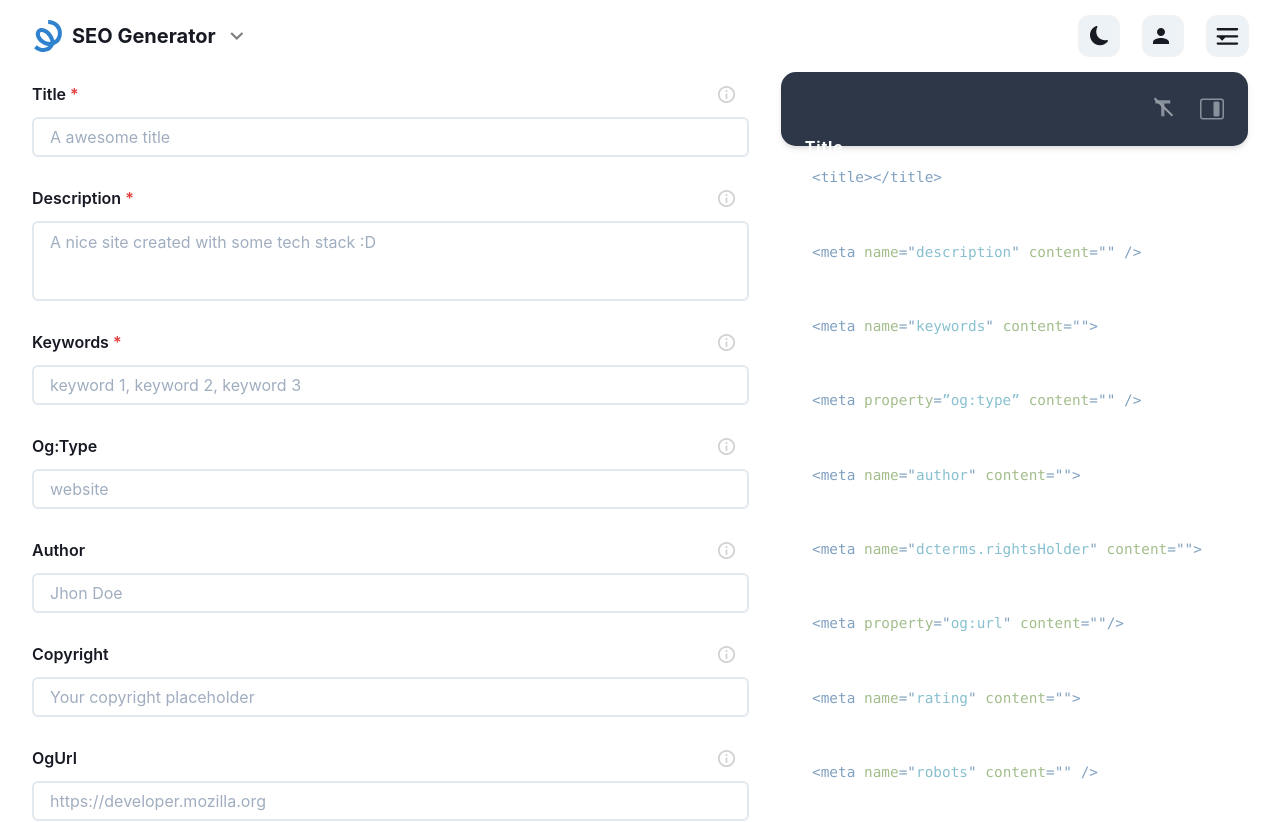
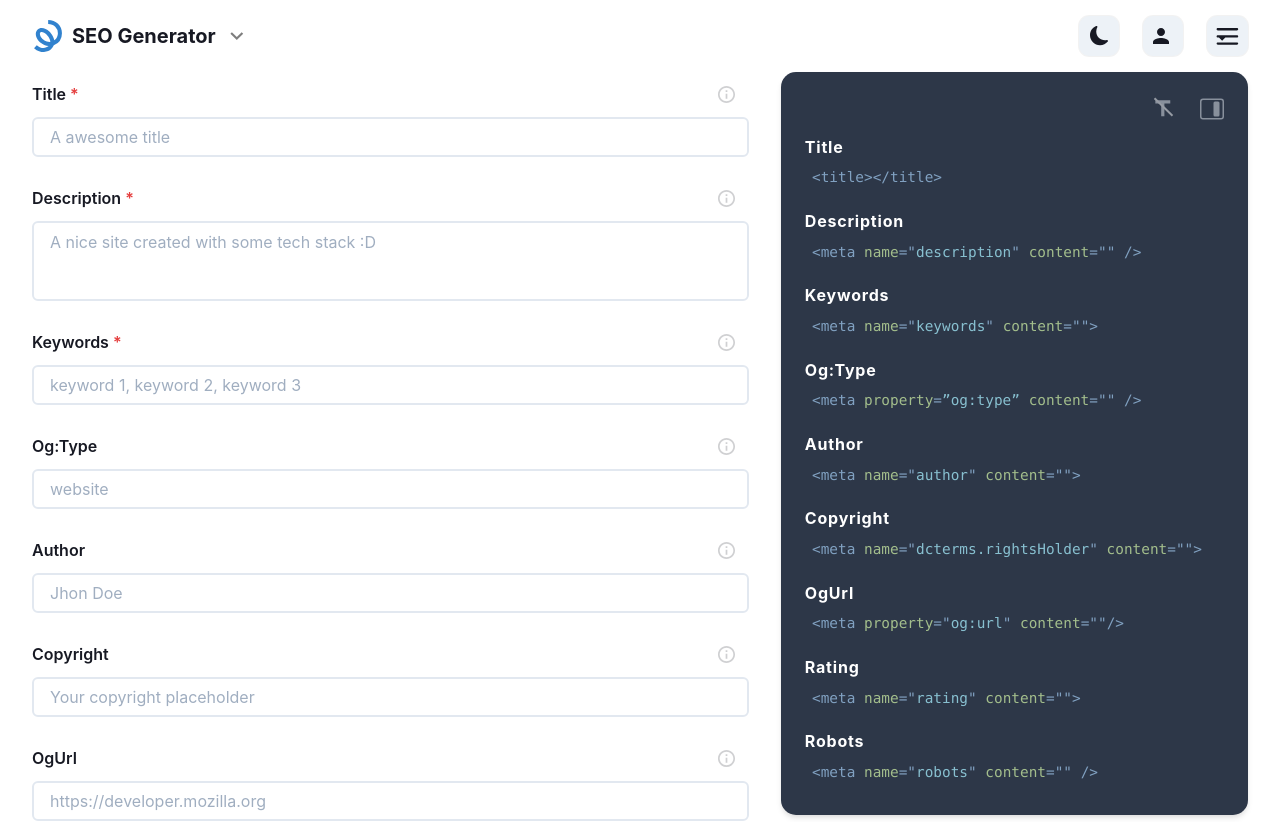
Before and after one commit to mrLuisFer/seo-generator, a Next.js app: page / in a window 1280 px wide. Shown: the top 822 px of the page. Built offline with nearby package versions, Linux system fonts and the light colour scheme.

Commit message:
change details for the Meta tag component

```diff
--- a/components/home/RightSidebar/MetaTags/index.tsx
+++ b/components/home/RightSidebar/MetaTags/index.tsx
@@ -1,7 +1,5 @@
-import { Box } from '@chakra-ui/react'
 import KeywordsTag from './KeywordsTag'
 import MetaTag from './MetaTag'
-import { useSidebarTitlesCtx } from 'context/SidebarTitlesCtx'
 
 interface MetaTagsProps {
   [stateValue: string]: string
@@ -18,11 +16,8 @@ export default function MetaTags({
   rating,
   robots,
 }: MetaTagsProps) {
-  const { showTitles } = useSidebarTitlesCtx()
-
   return (
-    <Box position="absolute">
-      <Box position={showTitles ? 'relative' : 'fixed'}>
+    <>
       <MetaTag tagTitle="Title" htmlTemplate={`<title>${titleInput}</title>`} />
       <MetaTag tagTitle="Description" htmlTemplate={`<meta name="description" content="${descriptionTextarea}" />`} />
       <KeywordsTag tagValue={keywordsInput} />
@@ -32,7 +27,6 @@ export default function MetaTags({
       <MetaTag tagTitle="OgUrl" htmlTemplate={`<meta property="og:url" content="${ogUrl}"/>`} />
       <MetaTag tagTitle="Rating" htmlTemplate={`<meta name="rating" content="${rating}">`} />
       <MetaTag tagTitle="Robots" htmlTemplate={`<meta name="robots" content="${robots}" />`} />
-      </Box>
-    </Box>
+    </>
   )
 }
```
Lines whose indentation alone changed are shown as unchanged.
